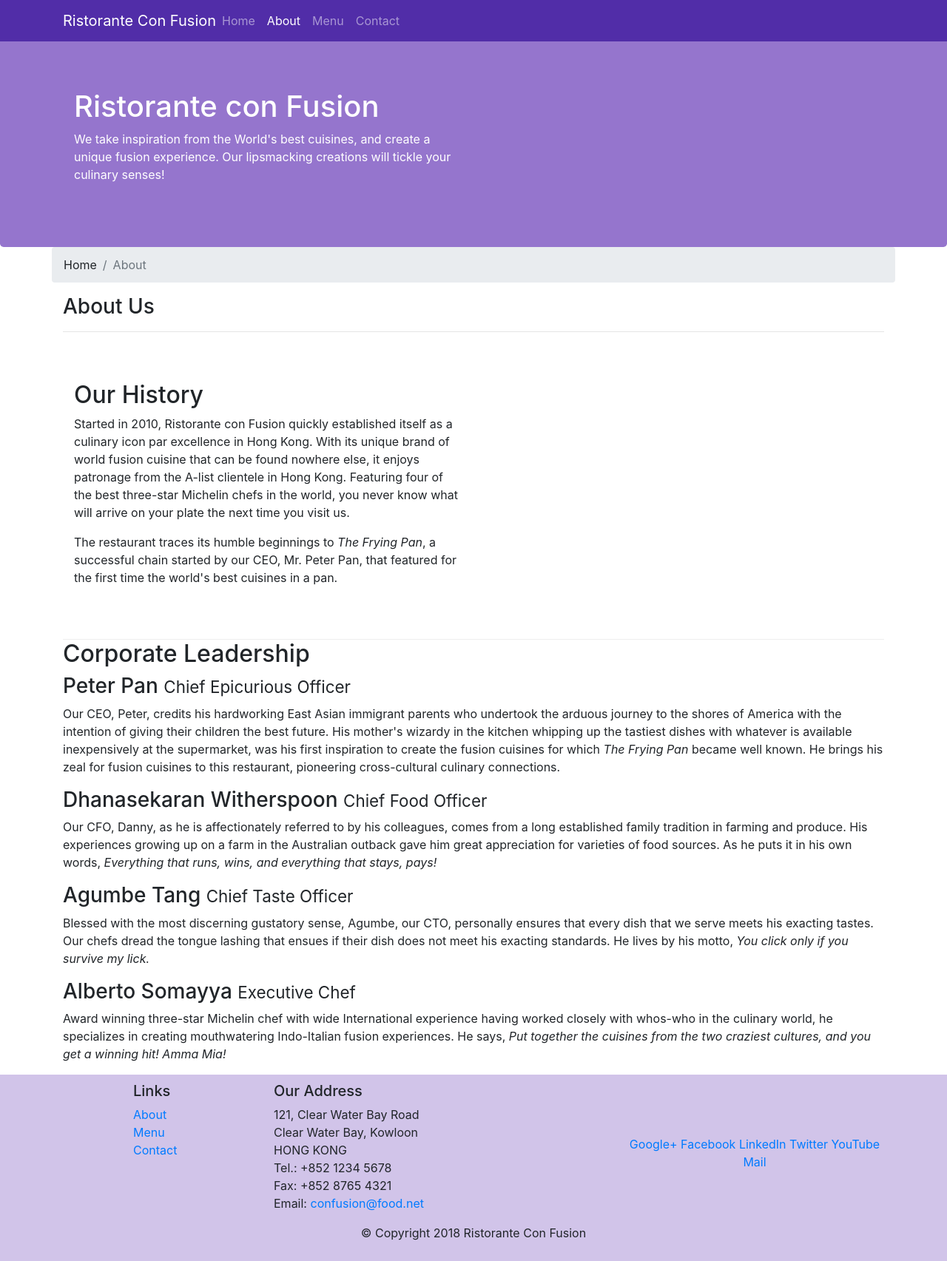
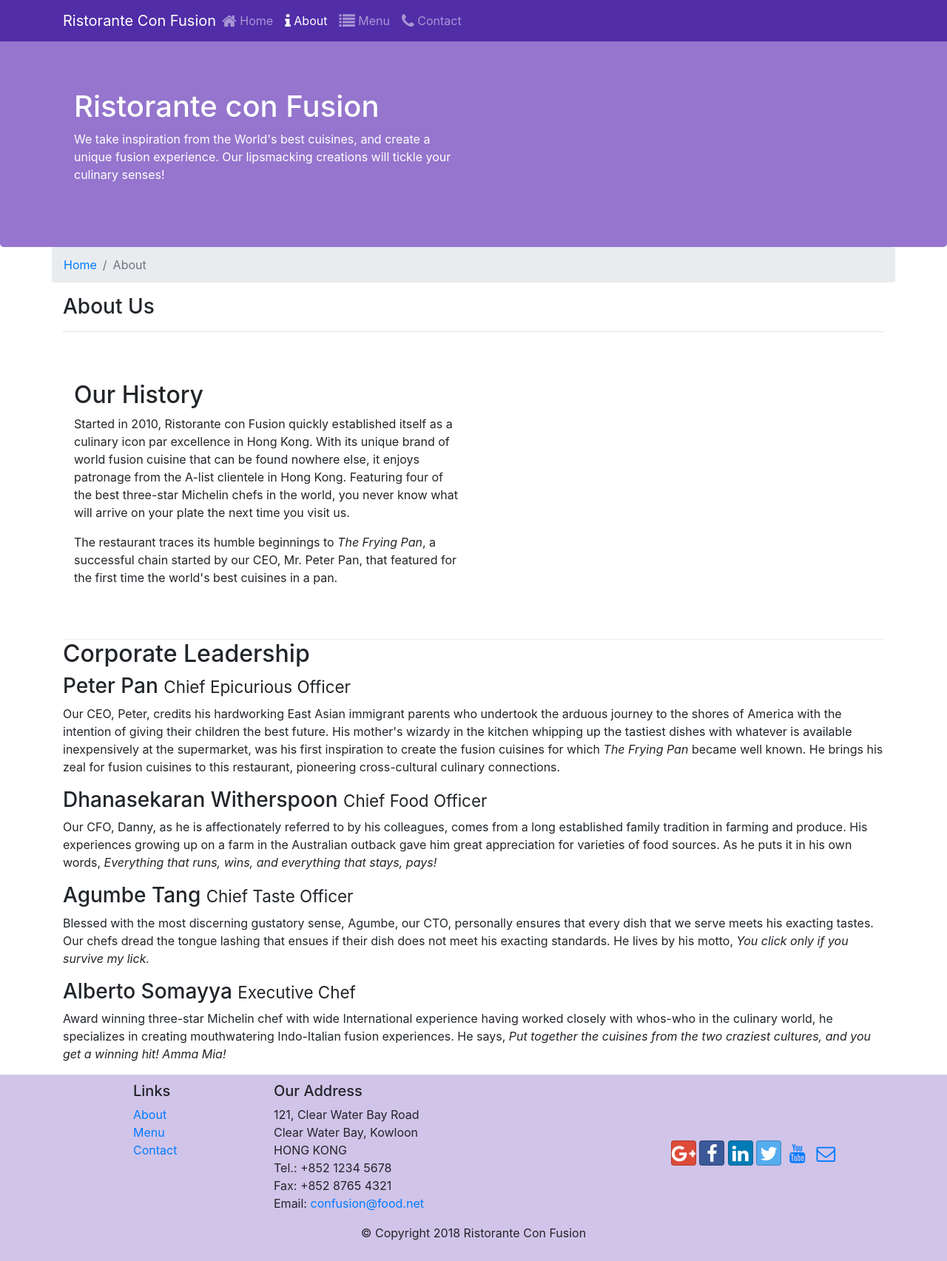
Before and after one commit to laracrawford33/conFusion, a website: page aboutus.html in a window 1280 px wide. Shown: the whole page at 74% size. Drawn offline with nearby package versions, Linux system fonts and the light colour scheme.

Commit message:
Icons added

```diff
--- a/aboutus.html
+++ b/aboutus.html
@@ -9,7 +9,8 @@
 
     <!-- Bootstrap CSS -->
     <link rel="stylesheet" href="node_modules/bootstrap/dist/css/bootstrap.min.css">
-
+    <link rel="stylesheet" href="node_modules/font-awesome/css/font-awesome.min.css">
+    <link rel="stylesheet" href="node_modules/bootstrap-social/bootstrap-social.css">
     <!-- Local CSS -->
     <link rel="stylesheet" href="css/styles.css">
     <title>Ristorante Con Fusion: About Us</title>
@@ -25,10 +26,11 @@
             <a class="navbar-brand mr-auto" href="index.html">Ristorante Con Fusion</a>
                 <div class="collapse navbar-collapse" id="Navbar">
                     <ul class="navbar-nav mr-auto">
-                    <li class="nav-item "><a class="nav-link" href="./index.html">Home</a></li>
-                    <li class="nav-item active"><a class="nav-link" href="#">About</a></li>
-                    <li class="nav-item"><a class="nav-link" href="#">Menu</a></li>
-                    <li class="nav-item"><a class="nav-link" href="#">Contact</a></li>
+                        <li class="nav-item "><a class="nav-link" href="./index.html"><span class="fa fa-home fa-lg"></span> Home</a></li>
+                        <li class="nav-item active"><a class="nav-link" href="./aboutus.html"><span class="fa fa-info fa-lg"></span> About</a></li>
+                        <li class="nav-item"><a class="nav-link" href="#"><span class="fa fa-list fa-lg"></span> Menu</a></li>
+                        <li class="nav-item"><a class="nav-link" href="#"><span class="fa fa-phone fa-lg"></span> Contact</a></li>
+
                 </ul>
             </div>
         </div>
@@ -52,7 +54,7 @@
             <div class="container">
                 <div class="row">
                     <ol class="col-12 breadcrumb">
-                        <li class="breadcrumb-item"><a href="./index.html"></a>Home</li>
+                        <li class="breadcrumb-item"><a href="./index.html">Home</a></li>
                         <li class="breadcrumb-item active">About</li>
                     </ol>
                     <div class="col-12">
@@ -151,12 +153,12 @@
                     </div>
                     <div class="col-12 col-sm-4 align-self-center">
                         <div class="text-center">
-                            <a href="http://google.com/+">Google+</a>
-                            <a href="http://www.facebook.com/profile.php?id=">Facebook</a>
-                            <a href="http://www.linkedin.com/in/">LinkedIn</a>
-                            <a href="http://twitter.com/">Twitter</a>
-                            <a href="http://youtube.com/">YouTube</a>
-                            <a href="mailto:">Mail</a>
+                        <a class="btn btn-social-icon btn-google" href="http://google.com/+"><i class="fa fa-google-plus fa-lg"></i></a>
+                        <a class="btn btn-social-icon btn-facebook"href="http://www.facebook.com/profile.php?id="><i class="fa fa-facebook fa-lg"></i></a>
+                        <a class="btn btn-social-icon btn-linkedin"href="http://www.linkedin.com/in/"><i class="fa fa-linkedin fa-lg"></i></a>
+                        <a class="btn btn-social-icon btn-twitter"href="http://twitter.com/"><i class="fa fa-twitter fa-lg"></i></a>
+                        <a class="btn btn-social-icon btn-youtube"href="http://youtube.com/"><i class="fa fa-youtube fa-lg"></i></a>
+                        <a class="btn btn-social-icon"href="mailto:"><i class="fa fa-envelope-o fa-lg"></i></a>
                         </div>
                     </div>
                 </div>
--- a/package.json
+++ b/package.json
@@ -15,6 +15,8 @@
   },
   "dependencies": {
     "bootstrap": "^4.0.0",
+    "bootstrap-social": "^5.1.1",
+    "font-awesome": "^4.7.0",
     "jquery": "^3.1.1",
     "popper.js": "^1.12.9"
   }
```
Also changed, not shown: index.html (+18 -19 lines), 1 other file.
